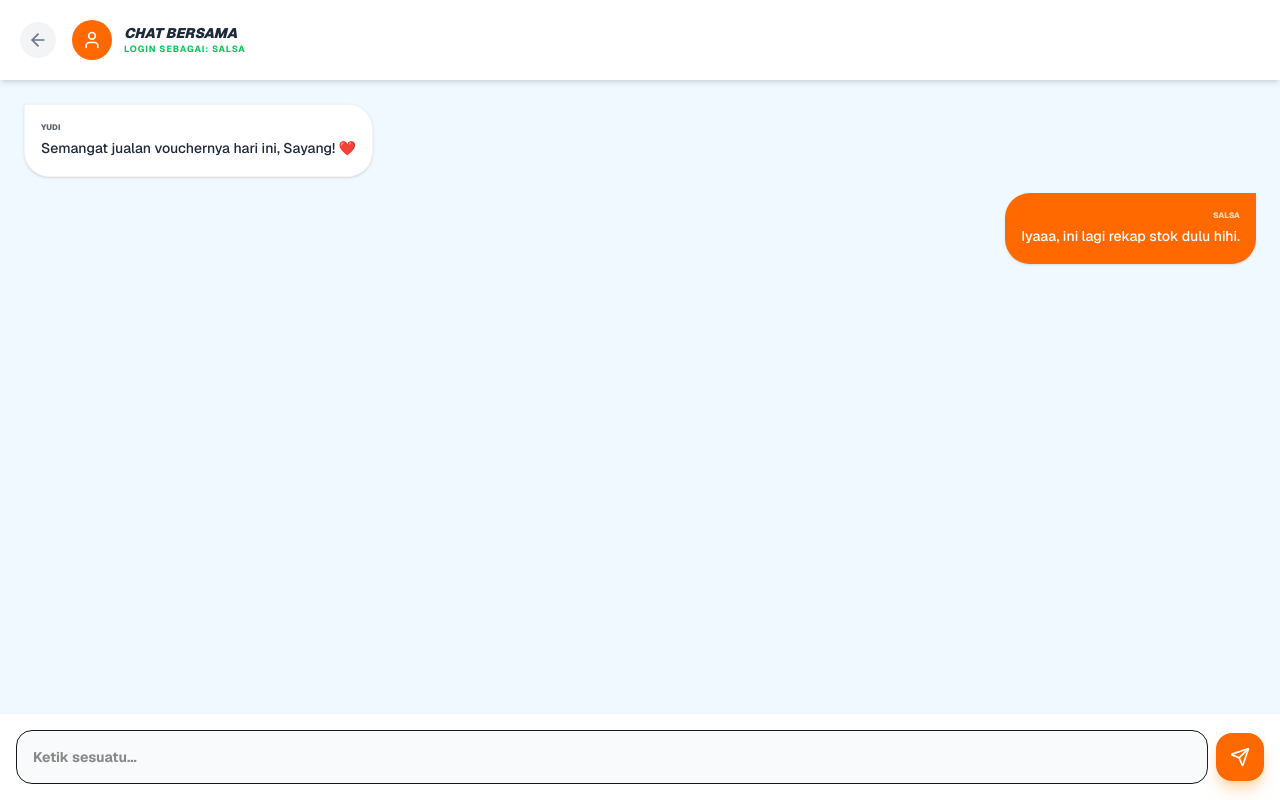
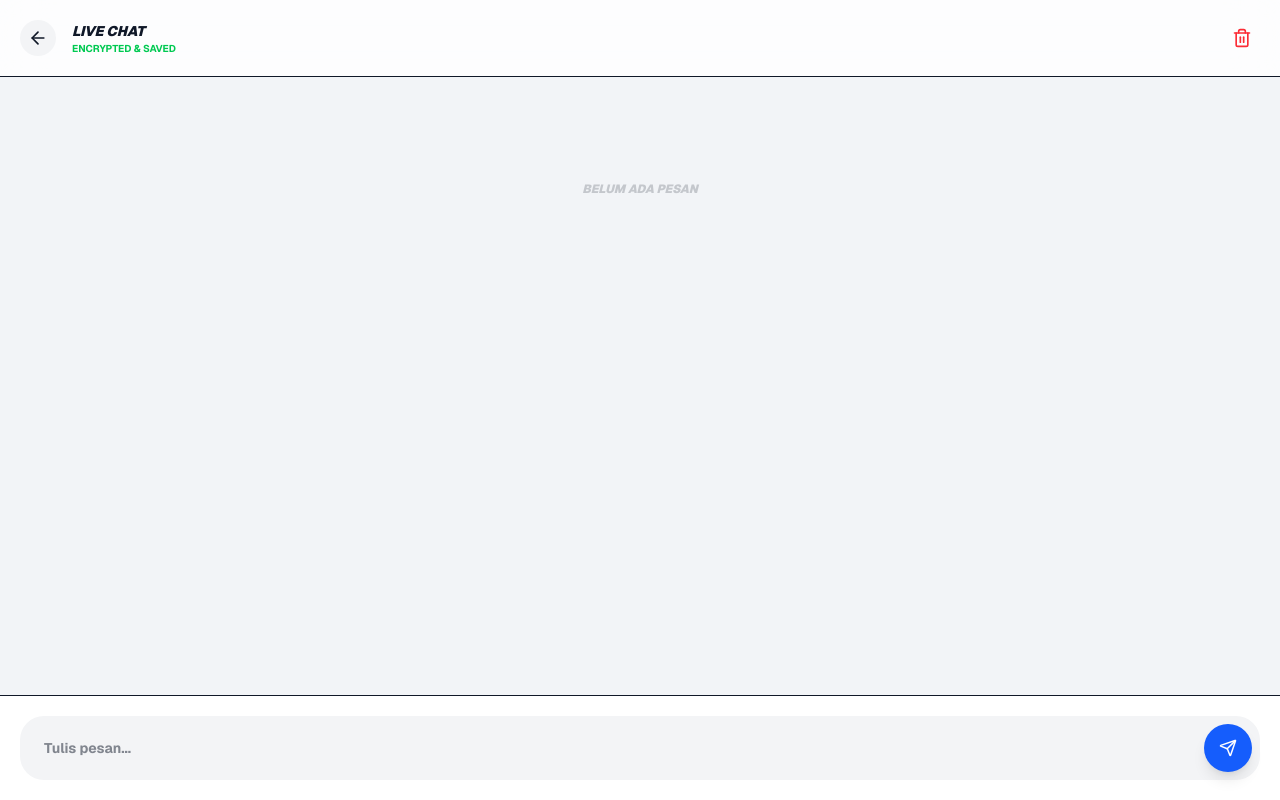
Before and after one commit to ayuazizah070918-lab/web-bersama, a Next.js app: page /chat in a window 1280 px wide. Built offline with nearby package versions, Linux system fonts and the light colour scheme.

Commit message:
Ritual Chat Permanen Yudi Salsa

```diff
--- a/app/chat/page.tsx
+++ b/app/chat/page.tsx
@@ -1,94 +1,111 @@
 "use client"
-import { useState, useEffect } from 'react'
-import { motion } from 'framer-motion'
-import { Send, ArrowLeft, User } from 'lucide-react'
+import { useState, useEffect, useRef } from 'react'
+import { motion, AnimatePresence } from 'framer-motion'
+import { Send, ArrowLeft, User, Trash2 } from 'lucide-react'
 import Link from 'next/link'
 
-export default function ChatKita() {
-  const [pesan, setPesan] = useState('')
-  const [currentUser, setCurrentUser] = useState('Salsa') // Default
-  const [chatHistory, setChatHistory] = useState([
-    { pengirim: 'Yudi', teks: 'Semangat jualan vouchernya hari ini, Sayang! ❤️' },
-    { pengirim: 'Salsa', teks: 'Iyaaa, ini lagi rekap stok dulu hihi.' },
-  ])
+export default function ChatPribadi() {
+  const [messages, setMessages] = useState<{ sender: string, text: string, time: string }[]>([])
+  const [input, setInput] = useState('')
+  const [userLogin, setUserLogin] = useState('')
+  const scrollRef = useRef<HTMLDivElement>(null)
 
-  // AMBIL PROFIL DARI LOGIN
+  // 1. Ambil identitas login dan history chat saat pertama buka
   useEffect(() => {
     const savedUser = localStorage.getItem('userProfil')
-    if (savedUser) setCurrentUser(savedUser)
+    if (savedUser) setUserLogin(savedUser)
+
+    const savedChat = localStorage.getItem('chat_yudi_salsa_perm')
+    if (savedChat) setMessages(JSON.parse(savedChat))
   }, [])
 
-  const kirimPesan = () => {
-    if (!pesan.trim()) return
-    setChatHistory([...chatHistory, { pengirim: currentUser, teks: pesan }])
-    setPesan('')
+  // 2. Simpan chat ke memori setiap ada pesan baru
+  useEffect(() => {
+    if (messages.length > 0) {
+      localStorage.setItem('chat_yudi_salsa_perm', JSON.stringify(messages))
+    }
+    // Auto scroll ke bawah
+    scrollRef.current?.scrollIntoView({ behavior: 'smooth' })
+  }, [messages])
+
+  const handleSend = () => {
+    if (!input.trim()) return
+
+    const newMessage = {
+      sender: userLogin || 'Unknown',
+      text: input,
+      time: new Date().toLocaleTimeString([], { hour: '2-digit', minute: '2-digit' })
+    }
+
+    setMessages(prev => [...prev, newMessage])
+    setInput('')
+  }
+
+  const hapusSemuaChat = () => {
+    if (confirm('Hapus semua riwayat chat Yudi & Salsa?')) {
+      setMessages([])
+      localStorage.removeItem('chat_yudi_salsa_perm')
+    }
   }
 
   return (
-    <div className="min-h-screen bg-[#F0F9FF] flex flex-col font-sans">
-      {/* HEADER CHAT */}
-      <div className="bg-white p-5 shadow-md flex items-center gap-4 sticky top-0 z-10">
-        <Link href="/dashboard" className="p-2 bg-gray-100 rounded-full text-gray-500">
-          <ArrowLeft size={20} />
-        </Link>
-        <div className="flex items-center gap-3">
-          <div className="w-10 h-10 bg-orange-500 rounded-full flex items-center justify-center text-white">
-            <User size={20} />
-          </div>
+    <div className="min-h-screen bg-[#F2F4F7] flex flex-col font-sans text-gray-900">
+      {/* HEADER */}
+      <div className="bg-white/80 backdrop-blur-xl sticky top-0 z-50 p-5 border-b flex justify-between items-center">
+        <div className="flex items-center gap-4">
+          <Link href="/"><button className="p-2 bg-gray-100 rounded-full"><ArrowLeft size={20}/></button></Link>
           <div>
-            <h2 className="text-sm font-black text-gray-800 uppercase italic">Chat Bersama</h2>
-            <p className="text-[9px] font-bold text-green-500 uppercase tracking-widest">
-              Login Sebagai: {currentUser}
-            </p>
+            <h1 className="text-sm font-black uppercase italic">Live Chat</h1>
+            <p className="text-[10px] font-bold text-green-500 uppercase">Encrypted & Saved</p>
           </div>
         </div>
+        <button onClick={hapusSemuaChat} className="p-2 text-red-500 hover:bg-red-50 rounded-full transition-all"><Trash2 size={20}/></button>
       </div>
 
-      {/* AREA CHAT */}
+      {/* CHAT AREA */}
       <div className="flex-1 p-6 space-y-4 overflow-y-auto">
-        {chatHistory.map((c, i) => {
-          // LOGIKA POSISI:
-          // Jika pengirim sama dengan user yang login -> KANAN
-          // Jika berbeda -> KIRI
-          const isMe = c.pengirim === currentUser
-
-          return (
+        {messages.length === 0 && (
+          <div className="text-center py-20 opacity-20 font-black italic uppercase text-xs">Belum ada pesan</div>
+        )}
+        {messages.map((msg, i) => (
           <motion.div
+            initial={{ opacity: 0, y: 10 }}
+            animate={{ opacity: 1, y: 0 }}
             key={i}
-              initial={{ opacity: 0, x: isMe ? 20 : -20 }}
-              animate={{ opacity: 1, x: 0 }}
-              className={`flex ${isMe ? 'justify-end' : 'justify-start'}`}
+            className={`flex ${msg.sender === userLogin ? 'justify-end' : 'justify-start'}`}
           >
-              <div className={`max-w-[80%] p-4 rounded-[25px] shadow-sm ${
-                isMe
-                ? 'bg-orange-500 text-white rounded-tr-none'
+            <div className={`max-w-[80%] p-4 rounded-[24px] shadow-sm ${
+              msg.sender === userLogin
+              ? 'bg-blue-600 text-white rounded-tr-none'
               : 'bg-white text-gray-800 rounded-tl-none border border-gray-100'
             }`}>
-                <p className={`text-[8px] font-black mb-1 uppercase opacity-70 ${isMe ? 'text-right' : 'text-left'}`}>
-                  {c.pengirim}
-                </p>
-                <p className="text-sm font-medium leading-relaxed">{c.teks}</p>
+              <p className="text-[9px] font-black uppercase mb-1 opacity-60">{msg.sender}</p>
+              <p className="text-sm font-medium leading-relaxed">{msg.text}</p>
+              <p className="text-[8px] mt-2 text-right opacity-50 font-bold">{msg.time}</p>
             </div>
           </motion.div>
-          )
-        })}
+        ))}
+        <div ref={scrollRef} />
       </div>
 
-      {/* INPUT PESAN */}
-      <div className="p-4 bg-white border-t border-gray-100 flex gap-2 items-center sticky bottom-0">
+      {/* INPUT AREA */}
+      <div className="p-5 bg-white border-t sticky bottom-0">
+        <div className="flex gap-2 bg-gray-100 p-2 rounded-[24px]">
           <input
             type="text"
-          value={pesan}
-          onChange={(e) => setPesan(e.target.value)}
-          placeholder="Ketik sesuatu..."
-          className="flex-1 bg-gray-50 p-4 rounded-2xl outline-none text-sm font-bold border focus:border-orange-400 transition-all"
+            value={input}
+            onChange={(e) => setInput(e.target.value)}
+            onKeyDown={(e) => e.key === 'Enter' && handleSend()}
+            placeholder="Tulis pesan..."
+            className="flex-1 bg-transparent px-4 py-2 outline-none text-sm font-bold"
           />
           <button
-          onClick={kirimPesan}
-          className="w-12 h-12 bg-orange-500 rounded-2xl flex items-center justify-center text-white shadow-lg shadow-orange-200 active:scale-90 transition-all"
+            onClick={handleSend}
+            className="w-12 h-12 bg-blue-600 text-white rounded-full flex items-center justify-center shadow-lg active:scale-90 transition-all"
           >
-          <Send size={20} />
+            <Send size={18} />
           </button>
+        </div>
       </div>
     </div>
   )
```
Lines whose indentation alone changed are shown as unchanged.
